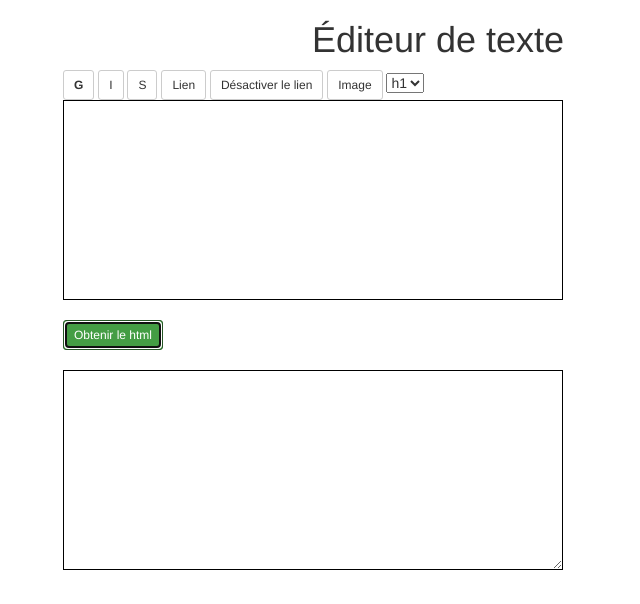
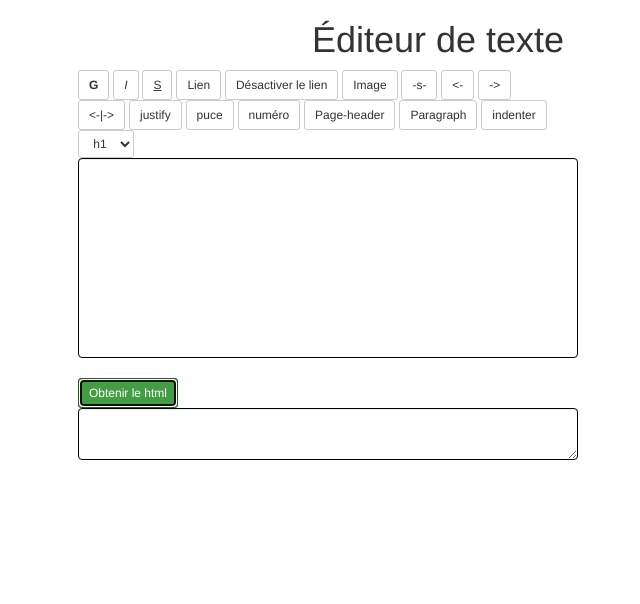
Before and after one commit to mickaelpol/editeur-de-texte-js, a website: page index.html in a window 1280 px wide. Both pictures are taken after a click on the button "Obtenir le html". Shown: the whole page, without its empty margins (202-842 px from the left). Drawn offline with nearby package versions, Linux system fonts and the light colour scheme.

Commit message:
ajout de fonctionnalité annexes et des titres

```diff
--- a/css/style.css
+++ b/css/style.css
@@ -7,3 +7,19 @@
     overflow: auto;
 
 }
+
+.bord {
+    border : 1px solid black;
+}
+
+.bold {
+    font-weight: bold;
+}
+
+.italic {
+    font-style: italic;
+}
+
+.underline {
+    text-decoration: underline;
+}
--- a/index.html
+++ b/index.html
@@ -6,7 +6,7 @@
     <meta name="viewport" content="width=device-width, initial-scale=1.0">
     <meta http-equiv="X-UA-Compatible" content="ie=edge">
     <!-- Latest compiled and minified CSS -->
-    <link rel="stylesheet" href="https://cdnjs.cloudflare.com/ajax/libs/twitter-bootstrap/3.3.7/css/bootstrap.min.css">
+    <link rel="stylesheet" href="node_modules/bootstrap/dist/css/bootstrap.min.css">
     <link rel="stylesheet" href="css/style.css">
 
     <title>Document</title>
@@ -20,21 +20,39 @@
     <div class="container">
         <div class="row">
 
-            <div class="col-lg-10 col-lg-offset-2">
+            <div class="col-lg-8 col-lg-offset-2">
 
-                <input class="btn btn-sm btn-default" type="button" value="G" style="font-weight:bold;" onclick="commande('bold')" />
+                <div class="col-lg-8">
 
-                <input class="btn btn-sm btn-default" type="button" value="I" style="font-weight:italic;" onclick="commande('italic')" />
+                    <input class="btn btn-sm btn-default bold" type="button" value="G" style="font-weight:bold;" onclick="commande('bold')" />
 
-                <input class="btn btn-sm btn-default" type="button" value="S" style="font-weight:underline;" onclick="commande('underline')"
-                />
+                    <input class="btn btn-sm btn-default italic" type="button" value="I" onclick="commande('italic')" />
 
-                <input class="btn btn-sm btn-default" type="button" value="Lien" onclick="commande('createLink');"/>
-                <input class="btn btn-sm btn-default" type="button" value="Désactiver le lien" onclick="commande('unlink');"/>
+                    <input class="btn btn-sm btn-default underline" type="button" value="S" style="font-style:underline;" onclick="commande('underline')"/>
 
-                <input class="btn btn-sm btn-default" type="button" value="Image" onclick="commande('insertImage');"/>
+                    <input class="btn btn-sm btn-default" type="button" value="Lien" onclick="commande('createLink');" />
 
-                <select onchange="commande('titre');">
+                    <input class="btn btn-sm btn-default" type="button" value="Désactiver le lien" onclick="commande('unlink');" />
+
+                    <input class="btn btn-sm btn-default" type="button" value="Image" onclick="commande('insertImage');" />
+
+                    <input class="btn btn-sm btn-default" type="button" value="-s-" onclick="commande('strikethrough');" />
+
+                    <input class="btn btn-sm btn-default" type="button" value="<-" onclick="commande('justifyleft');" />
+                    <input class="btn btn-sm btn-default" type="button" value="->" onclick="commande('justifyright');" />
+                    <input class="btn btn-sm btn-default" type="button" value="<-|->" onclick="commande('justifycenter');" />
+                    <input class="btn btn-sm btn-default" type="button" value="justify" onclick="commande('justifyfull');" />
+
+                    <input class="btn btn-sm btn-default" type="button" value="puce" onclick="commande('insertunorderedlist');" />
+                    <input class="btn btn-sm btn-default" type="button" value="numéro" onclick="commande('insertorderedlist');" />
+
+                    <input class="btn btn-sm btn-default" type="button" value="Page-header" onclick="commande('inserthorizontalrule');" />
+
+                    <input class="btn btn-sm btn-default" type="button" value="Paragraph" onclick="commande('insertParagraph');" />
+                    <input class="btn btn-sm btn-default" type="button" value="indenter" onclick="commande('indent');" />
+
+
+                    <select class="btn btn-sm btn-default">
 
                         <option data-titre="h1">h1</option>
                         <option data-titre="h2">h2</option>
@@ -45,15 +63,15 @@
 
                     </select>
 
+                </div>
                 <!--<input type="button" value="couleur" onclick="commande('forecolor')">-->
-
-                <div class="editeur" id="editeur" contenteditable=""></div>
-
+                <div class="col-lg-8">
+                    <div class="editeur form-control" id="editeur" contenteditable=""></div>
                 </div>
 
             </div>
-
-    </div> <br>
+        </div>
+        <br>
 
 
         <!-- Bloc du rendu du html tapé dans l'éditeur -->
@@ -64,10 +82,10 @@
 
                 <div class="col-lg-10 col-lg-offset-2">
 
-                <input class="btn btn-success btn-sm" type="button" onclick="resultat();" value="Obtenir le html"><br>
-                <br>
+                    <input id="boutonHtml" class="btn btn-success btn-sm" type="button" onclick="resultat();" value="Obtenir le html"> <br/>
 
-                <textarea class="resultat" id="resultat"></textarea>
+                    <textarea class="resultat form-control" id="rendu"></textarea>
+
 
                 </div>
 
@@ -77,7 +95,8 @@
 
 
 
-    <script src="https://cdnjs.cloudflare.com/ajax/libs/jquery/3.2.1/jquery.min.js"></script>
+
+        <script src="node_modules/jquery/dist/jquery.min.js"></script>
         <script src="js/app.js" type="text/javascript"></script>
 
 </body>
--- a/js/app.js
+++ b/js/app.js
@@ -1,20 +1,8 @@
-//  Select des titre
-var title = {
-
-    h1: "<h1></h1>",
-    h2: "<h2></h2>",
-    h3: "<h3></h3>",
-    h4: "<h4></h4>",
-    h5: "<h5></h5>",
-    h6: "<h6></h6>"
-
-};
-
-
 // Fonction qui permet d'executer la commande demandé
 
 function commande(nom, argument) {
 
+    // si le type de argument n'es pas defini on n'affiche rien et on ne modifie rien
     if (typeof argument === 'undefined') {
 
         argument = '';
@@ -23,17 +11,21 @@ function commande(nom, argument) {
 
 
     switch (nom) {
+        // Commande pour creation d'un lien
         case 'createLink':
             argument = prompt("quelle est l'adresse du lien à ajouter ?")
 
             break;
 
+            // Commande pour creation d'une image grace a un lien
         case 'insertImage':
             argument = prompt("quelle est l'adresse de l'image à ajouter ?")
 
             break;
+
     }
 
+    // execute la commande demandé depuis la page html
     document.execCommand(nom, false, argument);
 }
 
@@ -41,22 +33,43 @@ function commande(nom, argument) {
 //  Fonction permettant d'afficher le resultat en html
 function resultat() {
 
-    document.getElementById("resultat").value =
-        document.getElementById("editeur").innerHTML;
+    // recupère  le contenu de l'editeur
+    var content = $('#editeur').html();
+
+    //on récupère les balise plus le contenu de l'editeur et on l'affiche
+    $('#rendu').text(content);
 
 }
 
+
+// Fonction qui gère les titres selectionnée dans l'editeur
 function titreChoisi() {
 
     $('select').change(function () {
+        // récupère le texte dans l'éditeur
+        var test = $('#editeur').text();
 
+        //  stoque le data des titre
+        var title = {
+
+            h1: "<h1>" + test + "</h1>",
+            h2: "<h2>" + test + "</h2>",
+            h3: "<h3>" + test + "</h3>",
+            h4: "<h4>" + test + "</h4>",
+            h5: "<h5>" + test + "</h5>",
+            h6: "<h6>" + test + "</h6>"
+
+        };
+
+        //  Récupère la data selectionnée par l'utilisateur
         var attr = $(this).find(':selected').data("titre");
+        // Associe la data selectionnée a sa valeur
         var path = title[attr];
-
-        $('#editeur').text(path);
+        // Ecrit et utilise la donnée selectionnée
+        $('#editeur').html(path);
 
     });
 
 }
-
+// Lance la fonction titreChoisi()
 titreChoisi();
```
Also changed, not shown: package.json (added, +23 -0 lines), 1 other file. Lines whose indentation alone changed are shown as unchanged.
